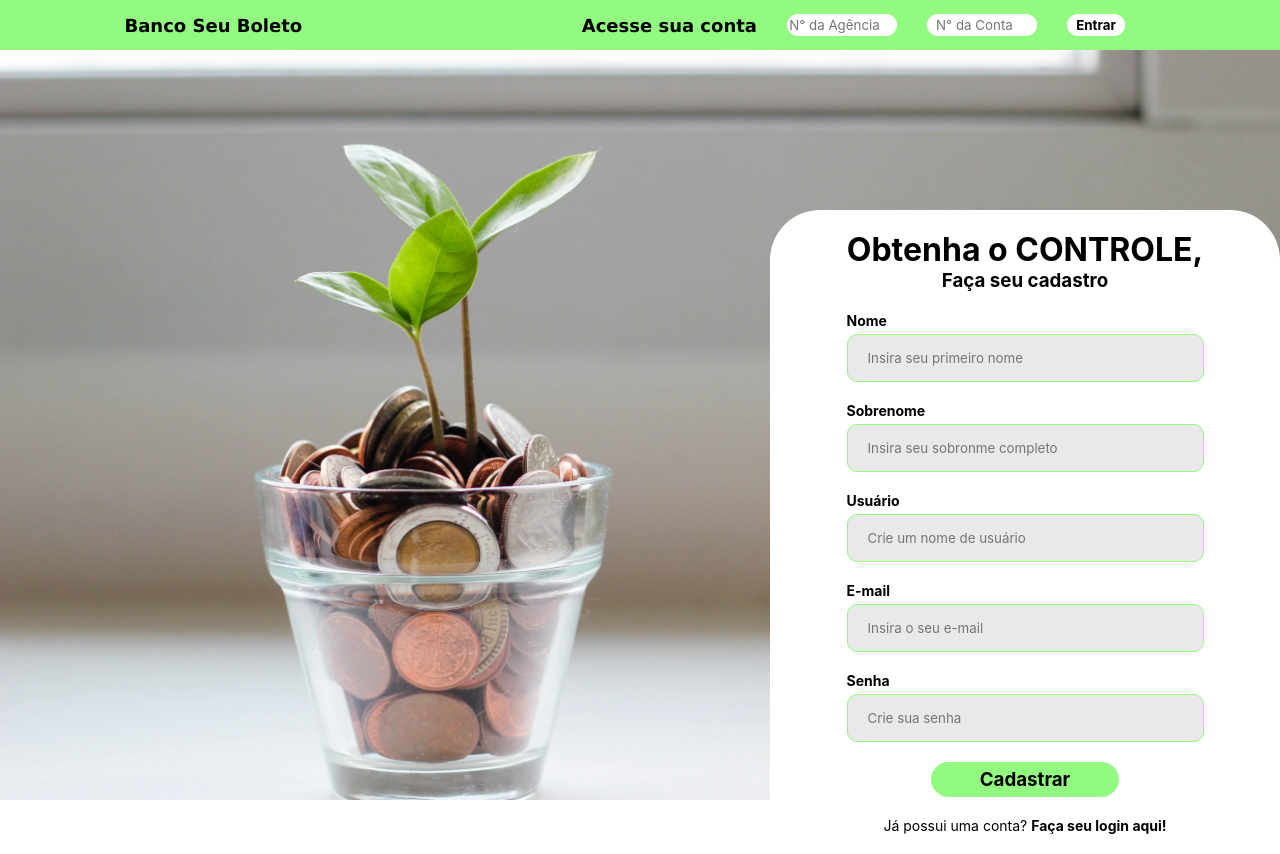
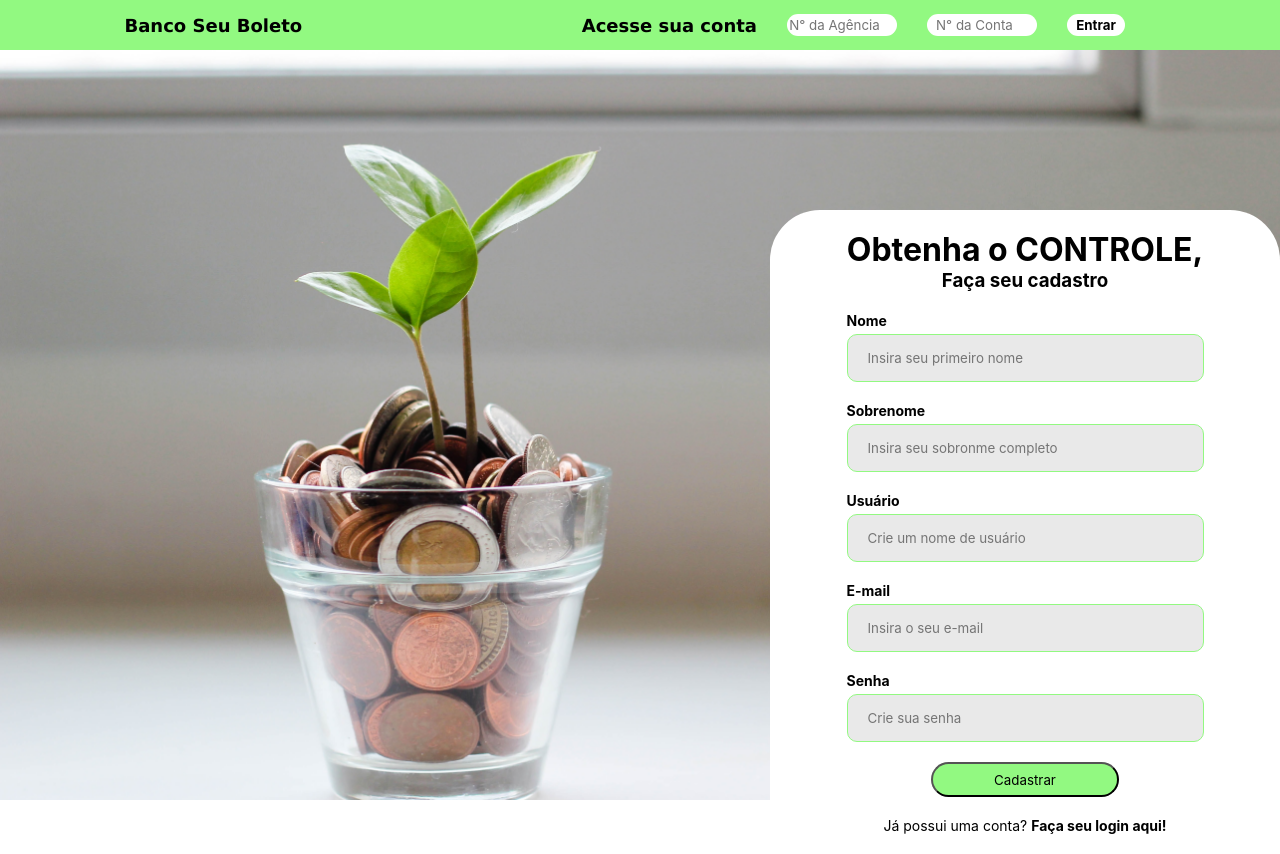
Before and after one commit to devbpatriciocosta/BancoBoleto, a Next.js app: page /initialSignupPage in a window 1280 px wide. Built offline with nearby package versions, Linux system fonts and the light colour scheme.

Commit message:
UseState and OnSubmit form - working

```diff
--- a/src/components/layout/cards/SignInCard.jsx
+++ b/src/components/layout/cards/SignInCard.jsx
@@ -1,14 +1,7 @@
 import Link from 'next/link'
 import styled from 'styled-components'
-import { useForm } from 'react-hook-form'
-import { joiResolver } from '@hookform/resolvers/joi'
-import axios from 'axios'
-import { useRouter } from 'next/router'
 import { useState } from 'react'
 
-import { signinSchema } from '../modules/user/user.schema'
-
-import OpenCreateButton from '../../buttons/OpenCreateButton'
 import RegisterInput from '../../inputs/RegisterInput'
 
 const CardContainerTitle = styled.div`
@@ -41,6 +34,28 @@ const Form = styled.form`
   align-items: center;
 `
 
+const Button = styled.button`
+  cursor: pointer;
+  width: 188px;
+  height: 35px;
+  border-radius: 20px;
+  background-color: #92f981;
+  display: flex;
+  align-items: center;
+  justify-content: center;
+  transition: 0.3s ease-in-out;
+
+  :hover {
+    box-shadow: 0 12px 16px 0 rgba(0, 0, 0, 0.24), 0 17px 50px 0 rgba(0, 0, 0, 0.19);
+    background-color: #3e8e41;
+  }
+
+  :active {
+    box-shadow: 0 5px #666;
+    transform: translateY(2px);
+  }
+`
+
 const Text = styled.p`
   text-align: center;
   margin-bottom: 20px;
@@ -55,38 +70,55 @@ const Text = styled.p`
 `
 
 export default function WelcomeCard() {
-  const router = useRouter()
-  const {
-    control,
-    handleSubmit,
-    formState: { errors },
-    setError
-  } = useForm({
-    resolver: joiResolver(signinSchema)
-  })
+  const [firstName, setFirstName] = useState('')
+  const [lastName, setLastName] = useState('')
+  const [user, setUser] = useState('')
+  const [email, setEmail] = useState('')
+  const [password, setPassword] = useState('')
 
-  const [loadingButton, setLoadingButton] = useState(false)
+  const handleForm = (event) => {
+    event.preventDefault()
+    console.log({
+      firstName,
+      lastName,
+      user,
+      email,
+      password
+    })
+  }
 
-  const handleForm = async (data) => {
-    try {
-      setLoadingButton(true)
-      const { status } = await axios.post(
-        `${process.env.NEXT_PUBLIC_API_URL}/api/user/signin`,
-        data
-      )
-      if (status === 201) {
-        router.push('/')
-      }
-    } catch (err) {
-      if (err.response.data.code === 11000) {
-        setError(err.response.data.duplicatedKey, {
-          type: 'duplicated'
-        })
-      }
-    } finally {
-      setLoadingButton(false)
-    }
-  }
+  // const router = useRouter()
+  // const {
+  //   control,
+  //   handleSubmit,
+  //   formState: { errors },
+  //   setError
+  // } = useForm({
+  //   resolver: joiResolver(signinSchema)
+  // })
+
+  // const [loadingButton, setLoadingButton] = useState(false)
+
+  // const handleForm = async (data) => {
+  //   try {
+  //     setLoadingButton(true)
+  //     const { status } = await axios.post(
+  //       `${process.env.NEXT_PUBLIC_API_URL}/api/user/signin`,
+  //       data
+  //     )
+  //     if (status === 201) {
+  //       router.push('/')
+  //     }
+  //   } catch (err) {
+  //     if (err.response.data.code === 11000) {
+  //       setError(err.response.data.duplicatedKey, {
+  //         type: 'duplicated'
+  //       })
+  //     }
+  //   } finally {
+  //     setLoadingButton(false)
+  //   }
+  // }
 
   return (
     <>
@@ -95,33 +127,45 @@ export default function WelcomeCard() {
           <h1>Obtenha o CONTROLE,</h1>
           <h3>Faça seu cadastro</h3>
         </CardContainerTitle>
-        <Form onSubmit={handleSubmit(handleForm)}>
-          <RegisterInput label="Nome" placeholder="Insira seu primeiro nome" control={control} />
+        <Form onSubmit={handleForm}>
+          <RegisterInput
+            label="Nome"
+            placeholder="Insira seu primeiro nome"
+            onChange={({ target }) => {
+              setFirstName(target.value)
+            }}
+          />
           <RegisterInput
             label="Sobrenome"
             placeholder="Insira seu sobronme completo"
-            control={control}
+            onChange={({ target }) => {
+              setLastName(target.value)
+            }}
           />
-          <RegisterInput label="Usuário" placeholder="Crie um nome de usuário" control={control} />
+          <RegisterInput
+            label="Usuário"
+            placeholder="Crie um nome de usuário"
+            onChange={({ target }) => {
+              setUser(target.value)
+            }}
+          />
           <RegisterInput
             label="E-mail"
             type="email"
             placeholder="Insira o seu e-mail"
-            control={control}
+            onChange={({ target }) => {
+              setEmail(target.value)
+            }}
           />
           <RegisterInput
             label="Senha"
             type="password"
             placeholder="Crie sua senha"
-            control={control}
+            onChange={({ target }) => {
+              setPassword(target.value)
+            }}
           />
-          <OpenCreateButton
-            loading={loadingButton}
-            type="submit"
-            disabled={Object.keys(errors).length}
-          >
-            Cadastrar
-          </OpenCreateButton>
+          <Button>Cadastrar</Button>
         </Form>
         <Text>
           Já possui uma conta? <Link href="/loginPage">Faça seu login aqui!</Link>
```
